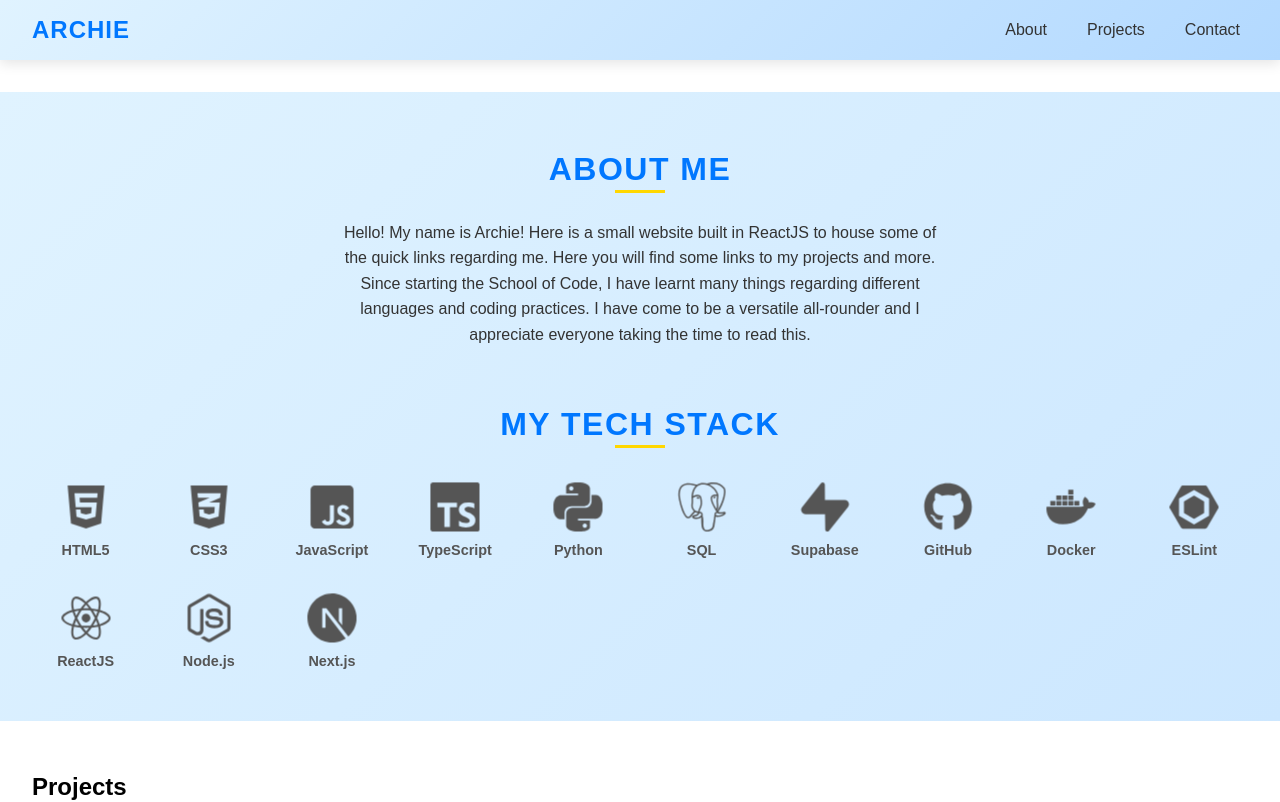
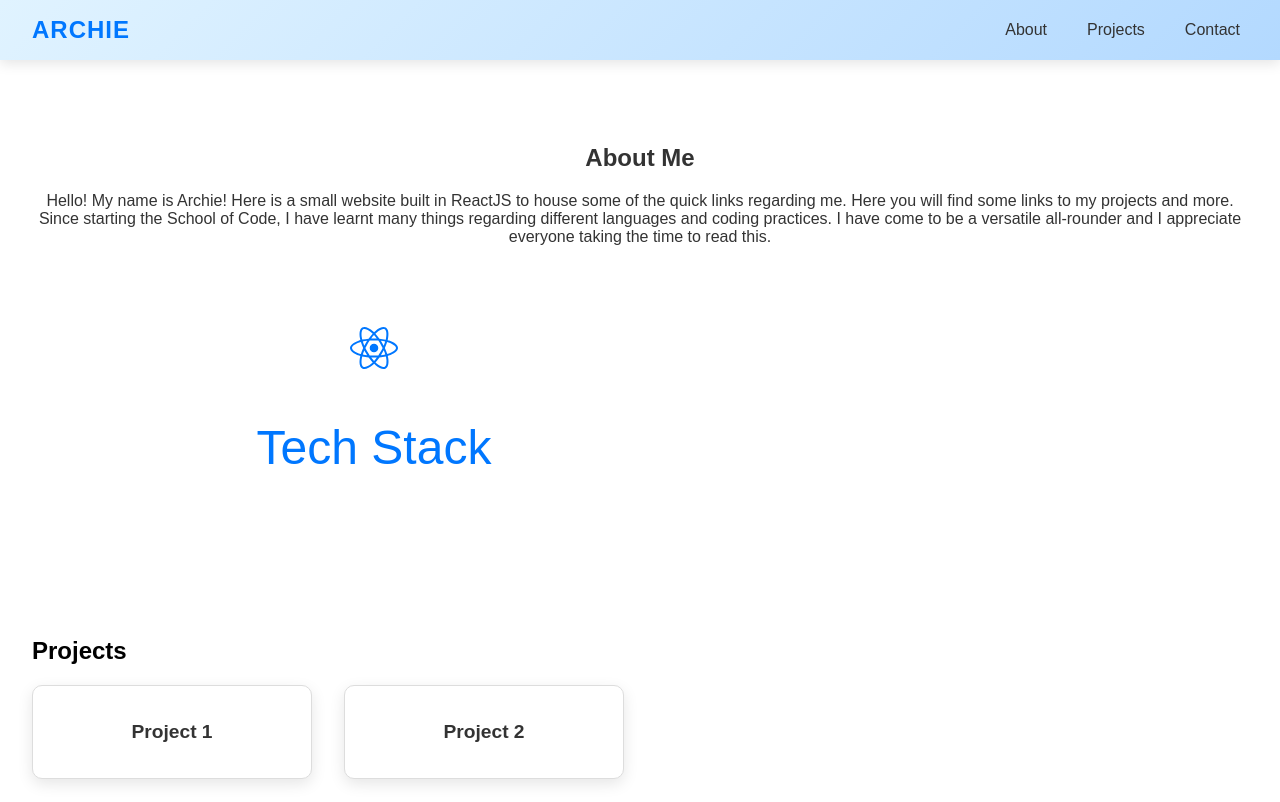
Before and after one commit to 4rchie-r/MainPortfolio, a React (Create React App) app: page / in a window 1280 px wide. Shown: the top 802 px of the page. Built offline with nearby package versions, Linux system fonts and the light colour scheme.

Commit message:
arranged the tech stack icons to the final state

```diff
--- a/src/components/About.css
+++ b/src/components/About.css
@@ -1,75 +1,72 @@
 /* About.css */
 
 .about {
-    background: linear-gradient(135deg, #e0f3ff, #cce7ff);
+    text-align: center;
+    font-family: 'Arial', sans-serif;
     padding: 2rem;
     color: #333;
-    text-align: center;
-    font-family: 'Arial', sans-serif;
-    opacity: 0;
-    transform: translateY(20px);
-    animation: fadeIn 1.5s ease-out forwards;
-}
-
-.about h2 {
-    font-size: 2rem;
-    color: #0077ff;
-    text-transform: uppercase;
-    letter-spacing: 1.5px;
-    margin-bottom: 1rem;
-    position: relative;
-    display: inline-block;
-}
-
-.about h2::after {
-    content: "";
-    width: 50px;
-    height: 3px;
-    background: #ffd700;
-    position: absolute;
-    bottom: -5px;
-    left: 50%;
-    transform: translateX(-50%);
-}
-
-.about p {
-    max-width: 600px;
-    margin: 1rem auto;
-    font-size: 1rem;
-    color: #333;
-    line-height: 1.6;
+    display: flex;
+    flex-direction: column;
+    align-items: center;
 }
 
 .tech-stack {
     margin-top: 2rem;
+    display: flex;
+    flex-direction: row;
+    align-items: flex-start;
+    justify-content: center;
+}
+
+.central-icon {
+    font-size: 3rem;
+    color: #0077ff;
+    cursor: pointer;
+    transition: transform 0.3s ease;
+    display: flex;
+    flex-direction: column;
+    align-items: center;
+    margin-right: 2rem; /* Shift to the left */
 }
 
 .tech-icons {
-    display: grid;
-    grid-template-columns: repeat(auto-fit, minmax(100px, 1fr));
-    gap: 1rem;
-    margin-top: 1.5rem;
-    justify-items: center;
+    position: relative;
+    display: flex;
+    align-items: center;
+}
+
+.tech-icons-list {
+    display: flex;
+    flex-wrap: wrap;
+    gap: 1.5rem;
+    opacity: 0;
+    transition: opacity 0.3s ease;
+    overflow: hidden;
+    max-width: 500px;
+    justify-content: flex-start; /* Align icons on the right */
+}
+
+.tech-icons-list.expanded {
+    opacity: 1;
+    justify-content: flex-start;
 }
 
 .tech-item {
     display: flex;
     flex-direction: column;
     align-items: center;
-    transition: transform 0.3s ease, color 0.3s ease;
-    cursor: pointer;
+    font-size: 2rem;
+    color: #555;
+    transition: transform 0.5s ease, opacity 0.5s ease;
+    opacity: 0;
+    transform: translateY(-20px);
+    min-width: 60px;
 }
 
-.tech-item:hover {
-    transform: translateY(-10px);
-    color: #0077ff;
-}
-
-.tech-icon {
-    font-size: 3rem;
-    color: #555;
-    transition: color 0.3s ease;
-    animation: pulse 1.5s infinite;
+.tech-icons-list.expanded .tech-item {
+    opacity: 1;
+    transform: translateY(0);
+    transition-delay: calc(var(--i) * 0.1s);
 }
 
 .tech-item p {
@@ -77,10 +74,7 @@
     font-weight: bold;
     font-size: 0.9rem;
     color: #555;
-}
-
-.tech-item:hover .tech-icon {
-    color: #ffd700;
+    text-align: center;
 }
 
 @keyframes pulse {
@@ -92,13 +86,7 @@
     }
 }
 
-@keyframes fadeIn {
-    0% {
-        opacity: 0;
-        transform: translateY(20px);
-    }
-    100% {
-        opacity: 1;
-        transform: translateY(0);
-    }
+.tech-item:hover .tech-icon {
+    color: #ffd700;
+    animation: pulse 1.5s infinite;
 }
--- a/src/components/About.js
+++ b/src/components/About.js
@@ -1,9 +1,15 @@
-import React from 'react';
+import React, { useState } from 'react';
 import { FaHtml5, FaCss3Alt, FaJsSquare, FaNodeJs, FaReact, FaGithub, FaDocker } from 'react-icons/fa';
 import { SiTypescript, SiPython, SiSupabase, SiEslint, SiNextdotjs, SiPostgresql } from 'react-icons/si';
 import './About.css';
 
 const About = () => {
+    const [expanded, setExpanded] = useState(false);
+
+    const handleClick = () => {
+        setExpanded(!expanded);
+    };
+
     return (
         <section id="about" className="about">
             <div>
@@ -11,59 +17,64 @@ const About = () => {
                 <p>Hello! My name is Archie! Here is a small website built in ReactJS to house some of the quick links regarding me. Here you will find some links to my projects and more. Since starting the School of Code, I have learnt many things regarding different languages and coding practices. I have come to be a versatile all-rounder and I appreciate everyone taking the time to read this.</p>
             </div>
             <div className="tech-stack">
-                <h2>My tech stack</h2>
                 <div className="tech-icons">
-                    <div className="tech-item">
+                    <div className="central-icon" onClick={handleClick}>
+                        <FaReact className="tech-icon" />
+                        <p>Tech Stack</p>
+                    </div>
+                    <div className={`tech-icons-list ${expanded ? 'expanded' : ''}`}>
+                        <div className="tech-item" style={{ "--i": 1 }}>
                             <FaHtml5 className="tech-icon" title="HTML5" />
                             <p>HTML5</p>
                         </div>
-                    <div className="tech-item">
+                        <div className="tech-item" style={{ "--i": 2 }}>
                             <FaCss3Alt className="tech-icon" title="CSS3" />
                             <p>CSS3</p>
                         </div>
-                    <div className="tech-item">
+                        <div className="tech-item" style={{ "--i": 3 }}>
                             <FaJsSquare className="tech-icon" title="JavaScript" />
                             <p>JavaScript</p>
                         </div>
-                    <div className="tech-item">
+                        <div className="tech-item" style={{ "--i": 4 }}>
                             <SiTypescript className="tech-icon" title="TypeScript" />
                             <p>TypeScript</p>
                         </div>
-                    <div className="tech-item">
+                        <div className="tech-item" style={{ "--i": 5 }}>
                             <SiPython className="tech-icon" title="Python" />
                             <p>Python</p>
                         </div>
-                    <div className="tech-item">
+                        <div className="tech-item" style={{ "--i": 6 }}>
                             <SiPostgresql className="tech-icon" title="SQL" />
                             <p>SQL</p>
                         </div>
-                    <div className="tech-item">
+                        <div className="tech-item" style={{ "--i": 7 }}>
                             <SiSupabase className="tech-icon" title="Supabase" />
                             <p>Supabase</p>
                         </div>
-                    <div className="tech-item">
+                        <div className="tech-item" style={{ "--i": 8 }}>
                             <FaGithub className="tech-icon" title="GitHub" />
                             <p>GitHub</p>
                         </div>
-                    <div className="tech-item">
+                        <div className="tech-item" style={{ "--i": 9 }}>
                             <FaDocker className="tech-icon" title="Docker" />
                             <p>Docker</p>
                         </div>
-                    <div className="tech-item">
+                        <div className="tech-item" style={{ "--i": 10 }}>
                             <SiEslint className="tech-icon" title="ESLint" />
                             <p>ESLint</p>
                         </div>
-                    <div className="tech-item">
+                        <div className="tech-item" style={{ "--i": 11 }}>
                             <FaReact className="tech-icon" title="ReactJS" />
                             <p>ReactJS</p>
                         </div>
-                    <div className="tech-item">
+                        <div className="tech-item" style={{ "--i": 12 }}>
                             <FaNodeJs className="tech-icon" title="Node.js" />
                             <p>Node.js</p>
                         </div>
-                    <div className="tech-item">
+                        <div className="tech-item" style={{ "--i": 13 }}>
                             <SiNextdotjs className="tech-icon" title="Next.js" />
                             <p>Next.js</p>
+                        </div>
                     </div>
                 </div>
             </div>
```
Lines whose indentation alone changed are shown as unchanged.
